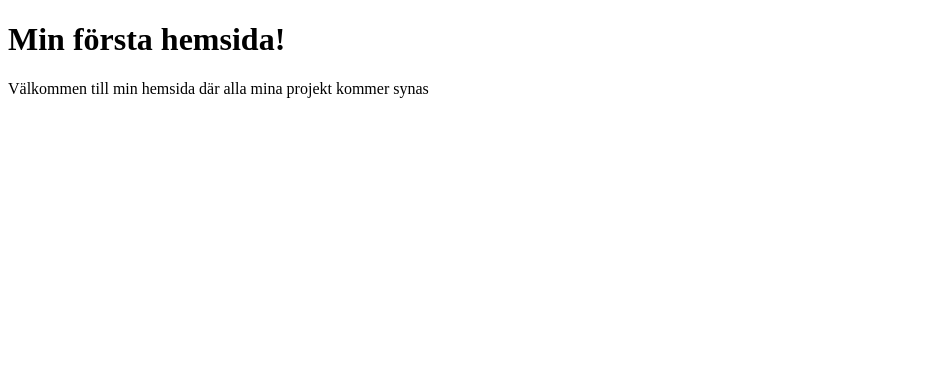
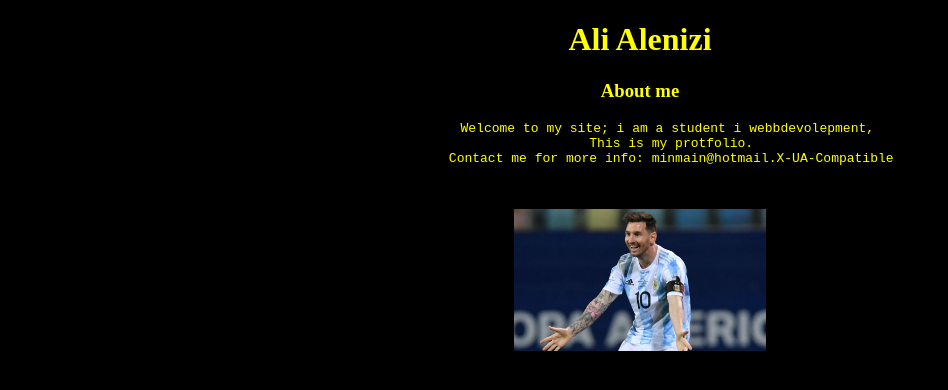
Before and after one commit to AleAli32/AleAli32.github.io, a plain HTML site: page index.html in a window 1280 px wide. Shown: the whole page, without its empty margins (0-948 px from the left). Drawn offline with Linux system fonts and the light colour scheme.

Commit message:
Uppdaterat index och style

```diff
--- a/index.html
+++ b/index.html
@@ -1,13 +1,21 @@
 <!DOCTYPE html>
 <html lang="en">
 <head>
+    <link rel="stylesheet" href="style.css">
     <meta charset="UTF-8">
     <meta http-equiv="X-UA-Compatible" content="IE=edge">
     <meta name="viewport" content="width=device-width, initial-scale=1.0">
     <title>Ali Alenizi</title>
 </head>
 <body>
-    <h1>Min första hemsida!</h1>
-    <p>Välkommen till min hemsida där alla mina projekt kommer synas</p>
+    <h1>Ali Alenizi</h1>
+    <h3>About me</h3>
+    <pre>
+        Welcome to my site; i am a student i webbdevolepment,
+        This is my protfolio.
+        Contact me for more info: minmain@hotmail.X-UA-Compatible
+
+    </pre>
+    <img src="WE.jpg" alt="bild på the GOAT"width="20%">
 </body>
 </html>
--- /dev/null
+++ b/style.css
@@ -0,0 +1,6 @@
+body {
+    background-color: black;
+    color: yellow;
+    text-align: center;
+
+}
```
Also changed, not shown: WE.jpg (added).
